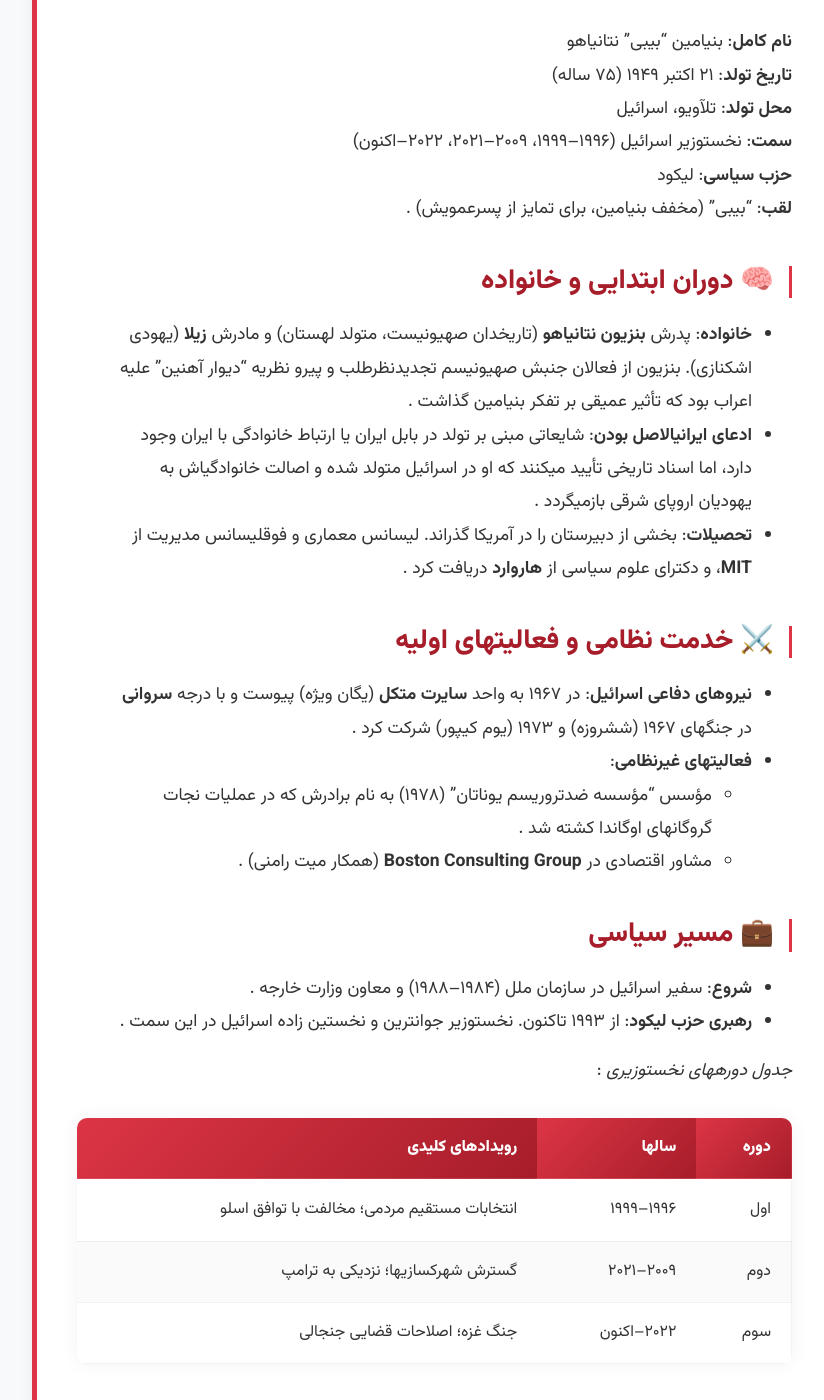
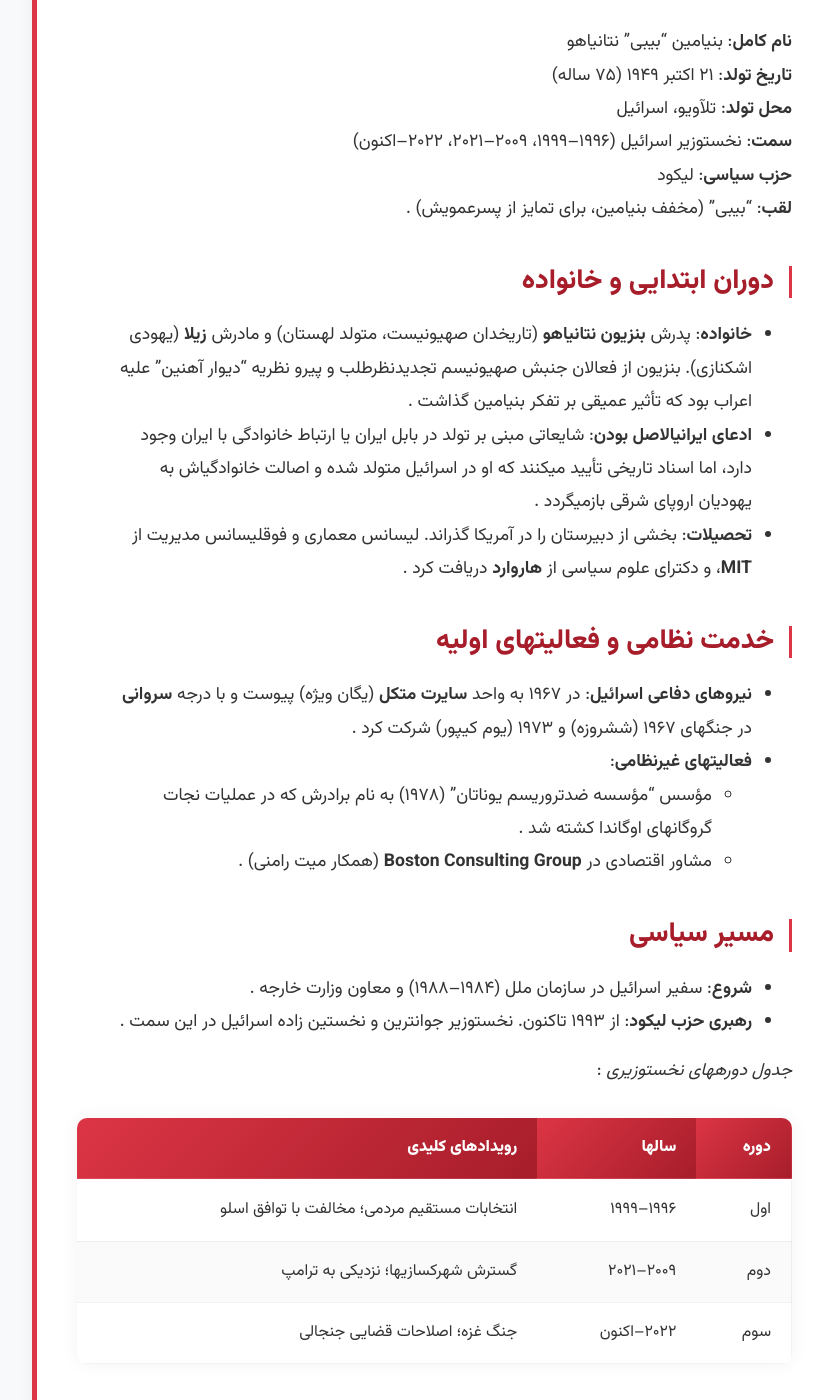
Before and after one commit to darkblog/darkblog.github.io, a Jekyll site: the page built from _posts/2025-7-3-40.md, in a window 1280 px wide and 1400 px high, scrolled down 431 px. Shown: the whole window, without its empty margins (208-1032 px from the left). Built offline with Jekyll 4.4.1, drawn with Linux system fonts in a browser that asks for light colours; some of the changed text lies outside the part shown.

Commit message:
Update 2025-7-3-40.md

```diff
--- a/_posts/2025-7-3-40.md
+++ b/_posts/2025-7-3-40.md
@@ -10,18 +10,18 @@ title: زندگینامه بنیامین نتانیاهو
 **حزب سیاسی**: لیکود
 **لقب**: "بیبی" (مخفف بنیامین، برای تمایز از پسرعمویش) .
 
-## 🧠 دوران ابتدایی و خانواده
+## دوران ابتدایی و خانواده
 - **خانواده**: پدرش **بنزیون نتانیاهو** (تاریخدان صهیونیست، متولد لهستان) و مادرش **زیلا** (یهودی اشکنازی). بنزیون از فعالان جنبش صهیونیسم تجدیدنظرطلب و پیرو نظریه "دیوار آهنین" علیه اعراب بود که تأثیر عمیقی بر تفکر بنیامین گذاشت .
 - **ادعای ایرانیالاصل بودن**: شایعاتی مبنی بر تولد در بابل ایران یا ارتباط خانوادگی با ایران وجود دارد، اما اسناد تاریخی تأیید میکنند که او در اسرائیل متولد شده و اصالت خانوادگیاش به یهودیان اروپای شرقی بازمیگردد .
 - **تحصیلات**: بخشی از دبیرستان را در آمریکا گذراند. لیسانس معماری و فوقلیسانس مدیریت از **MIT**، و دکترای علوم سیاسی از **هاروارد** دریافت کرد .
 
-## ⚔️ خدمت نظامی و فعالیتهای اولیه
+## خدمت نظامی و فعالیتهای اولیه
 - **نیروهای دفاعی اسرائیل**: در ۱۹۶۷ به واحد **سایرت متکل** (یگان ویژه) پیوست و با درجه **سروانی** در جنگهای ۱۹۶۷ (ششروزه) و ۱۹۷۳ (یوم کیپور) شرکت کرد .
 - **فعالیتهای غیرنظامی**:
   - مؤسس "مؤسسه ضدتروریسم یوناتان" (۱۹۷۸) به نام برادرش که در عملیات نجات گروگانهای اوگاندا کشته شد .
   - مشاور اقتصادی در **Boston Consulting Group** (همکار میت رامنی) .
 
-## 💼 مسیر سیاسی
+## مسیر سیاسی
 - **شروع**: سفیر اسرائیل در سازمان ملل (۱۹۸۴–۱۹۸۸) و معاون وزارت خارجه .
 - **رهبری حزب لیکود**: از ۱۹۹۳ تاکنون. نخستوزیر جوانترین و نخستین زاده اسرائیل در این سمت .
 
@@ -33,7 +33,7 @@ title: زندگینامه بنیامین نتانیاهو
 | دوم              | ۲۰۰۹–۲۰۲۱       | گسترش شهرکسازیها؛ نزدیکی به ترامپ        |
 | سوم              | ۲۰۲۲–اکنون      | جنگ غزه؛ اصلاحات قضایی جنجالی           |
 
-## 🔥 سیاستها و مواضع کلیدی
+## سیاستها و مواضع کلیدی
 1. **فلسطین**:
    - مخالفت با تقسیم اورشلیم و حق بازگشت فلسطینیان.
    - گسترش شهرکهای یهودینشین در کرانه باختری .
@@ -44,7 +44,7 @@ title: زندگینامه بنیامین نتانیاهو
    - تقویت اتحاد با آمریکا؛ بهرسمیتشناسی اورشلیم بهعنوان پایتخت توسط ترامپ.
    - خروج اسرائیل از یونسکو به دلیل "گرایش ضداسرائیلی" (۲۰۱۸) .
 
-## 👨‍👩‍👦 زندگی شخصی
+## زندگی شخصی
 - **ازدواجها**:
   - **میریم وایزمن** (۱۹۷۲–۱۹۷۸): یک فرزند به نام **نوا**.
   - **فلور کیتس** (۱۹۸۱–۱۹۸۸): غیریهودی که پس از ازدواج تغییر دین داد.
@@ -59,12 +59,12 @@ title: زندگینامه بنیامین نتانیاهو
 | ایدو نتانیاهو     | برادر کوچکتر          | پزشک و نمایشنامهنویس                       |
 | سارا نتانیاهو     | همسر سوم               | متهم به فساد مالی                          |
 
-## ⚡ چالشهای اخیر و انتقادات
+## چالشهای اخیر و انتقادات
 - **شکست امنیتی ۷ اکتبر ۲۰۲۳**: حملات غافلگیرانه حماس به عنوان "بزرگترین شکست اطلاعاتی ۵۰ ساله" اسرائیل، منجر به اعتراضات برای برکناری او شد .
 - **جنگ غزه (۲۰۲۳–اکنون)**:
   - متهم به "نسلکشی" در دیوان بینالمللی دادگستری (پرونده آفریقای جنوبی).
   - حکم بازداشت از دیوان کیفری بینالمللی به اتهام **جنایت جنگی** (استفاده از گرسنگی علیه غیرنظامیان) .
 - **اصلاحات قضایی ۲۰۲۳**: تلاش برای کاهش قدرت دادگاه عالی، باعث اعتراضات گسترده و اتهام "اقتدارگرایی" شد .
 
-## 🏁 میراث و تأثیر
+## میراث و تأثیر
 نتانیاهو با **۱۷ سال** نخستوزیری، طولانیترین دوره را در تاریخ اسرائیل دارد. سیاستهای او با محوریت امنیتگرایی، صهیونیسم تهاجمی و مهار ایران، هم تحسین راستگرایان و هم محکومیت جهانی را برانگیخته است. امروزه او به نماد "جنایت جنگی" در رسانههای جهان تبدیل شده و آینده سیاسیاش تحتالشعاع دادگاههای بینالمللی و جنگ غزه قرار دارد .
```
